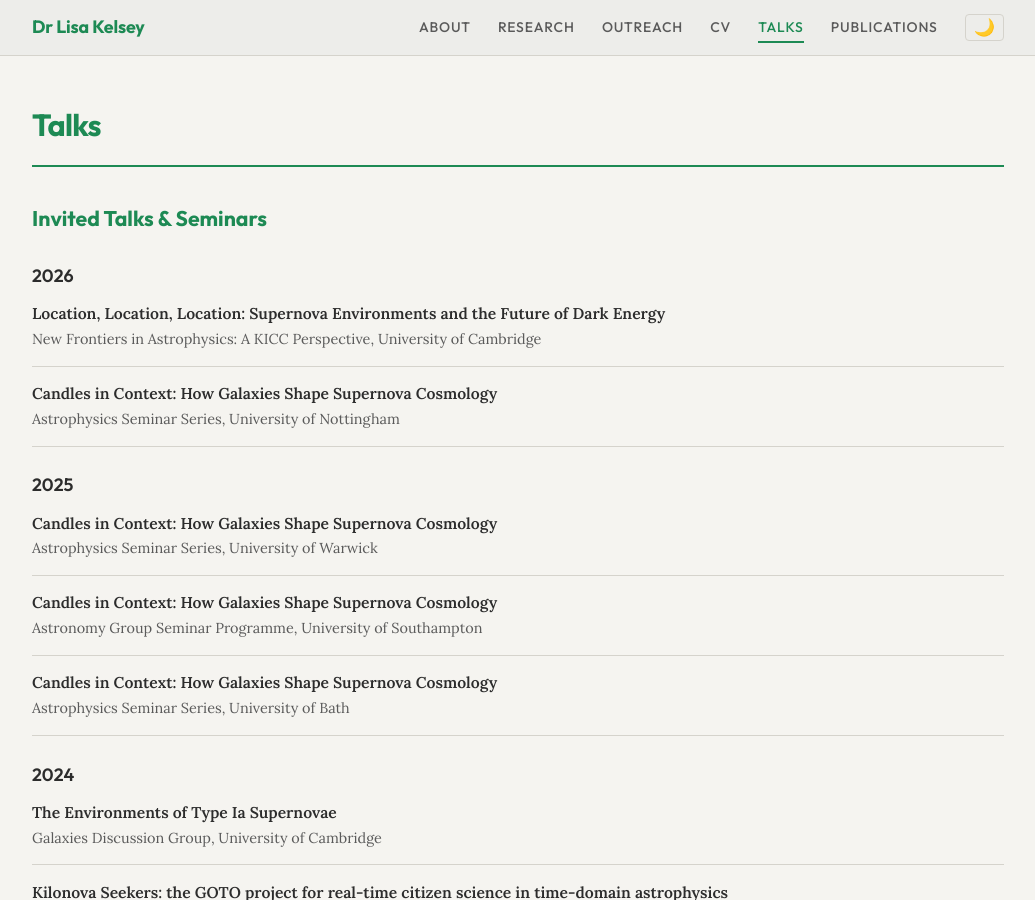
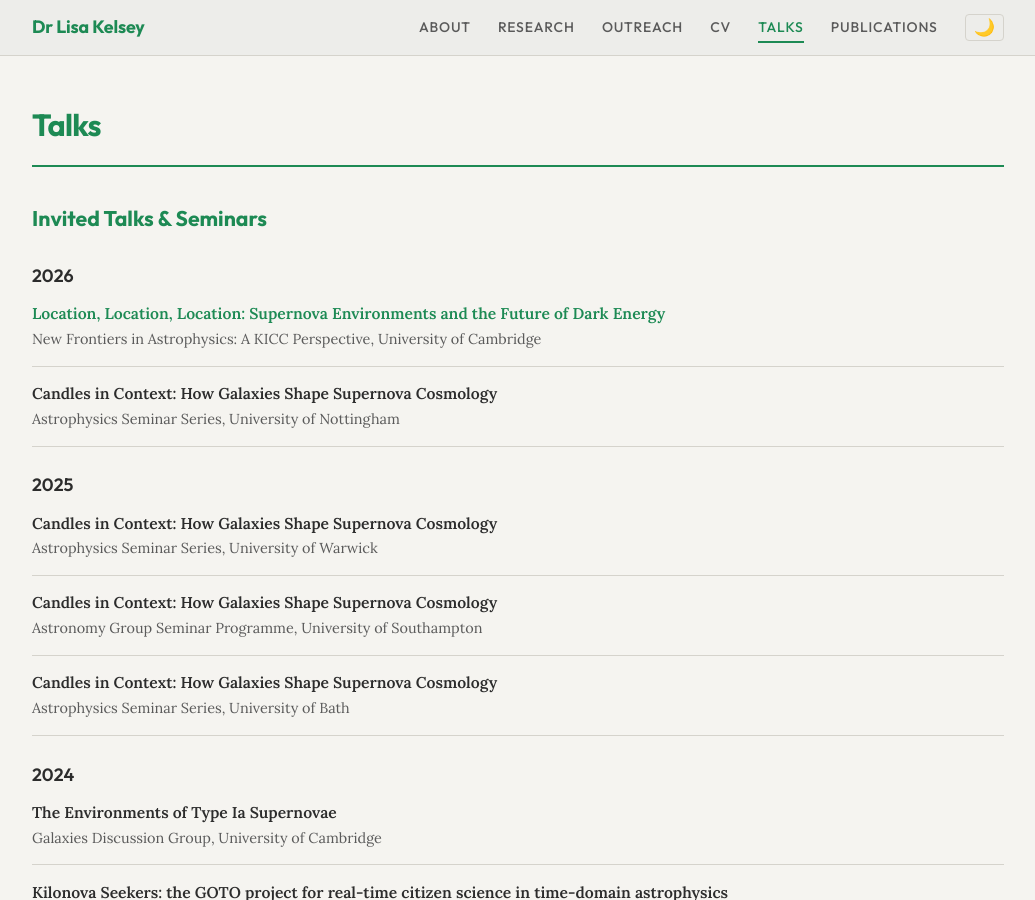
Before and after one commit to LKelsey/LKelsey.github.io, a Jekyll site: the page built from talks.md, in a window 1280 px wide and 900 px high. Shown: the whole window, without its empty margins (122-1157 px from the left). Built offline with Jekyll 4.4.1, drawn with Linux system fonts in a browser that asks for light colours.

Commit message:
Add links to talk titles in talks.md

```diff
--- a/talks.md
+++ b/talks.md
@@ -16,7 +16,7 @@ permalink: /talks/
 {% endif %}
 {% assign ts = talk.date | date: '%s' | plus: 0 %}
 <div class="talk-item">
-  <div class="talk-title">{{ talk.title }}{% if talk.type == "flash" %} <span style="font-size:0.78rem;color:var(--color-text-light);">(Flash Talk)</span>{% endif %}{% if ts > now %} <span class="talk-scheduled" style="font-size:0.78rem;color:var(--color-text-light);">(scheduled)</span>{% endif %}</div>
+  <div class="talk-title">{% if talk.url %}<a href="{{ talk.url }}">{{ talk.title }}</a>{% else %}{{ talk.title }}{% endif %}{% if talk.type == "flash" %} <span style="font-size:0.78rem;color:var(--color-text-light);">(Flash Talk)</span>{% endif %}{% if ts > now %} <span class="talk-scheduled" style="font-size:0.78rem;color:var(--color-text-light);">(scheduled)</span>{% endif %}</div>
   <div class="talk-venue">{{ talk.venue }}{% if talk.note %} · <em>{{ talk.note }}</em>{% endif %}</div>
 </div>
 {% endfor %}
@@ -30,7 +30,7 @@ permalink: /talks/
 {% endif %}
 {% assign ts = talk.date | date: '%s' | plus: 0 %}
 <div class="talk-item">
-  <div class="talk-title">{{ talk.title }}{% if talk.type == "flash" %} <span style="font-size:0.78rem;color:var(--color-text-light);">(Flash Talk)</span>{% endif %}{% if ts > now %} <span class="talk-scheduled" style="font-size:0.78rem;color:var(--color-text-light);">(scheduled)</span>{% endif %}</div>
+  <div class="talk-title">{% if talk.url %}<a href="{{ talk.url }}">{{ talk.title }}</a>{% else %}{{ talk.title }}{% endif %}{% if talk.type == "flash" %} <span style="font-size:0.78rem;color:var(--color-text-light);">(Flash Talk)</span>{% endif %}{% if ts > now %} <span class="talk-scheduled" style="font-size:0.78rem;color:var(--color-text-light);">(scheduled)</span>{% endif %}</div>
   <div class="talk-venue">{{ talk.venue }}{% if talk.note %} · <em>{{ talk.note }}</em>{% endif %}</div>
 </div>
 {% endfor %}
```
